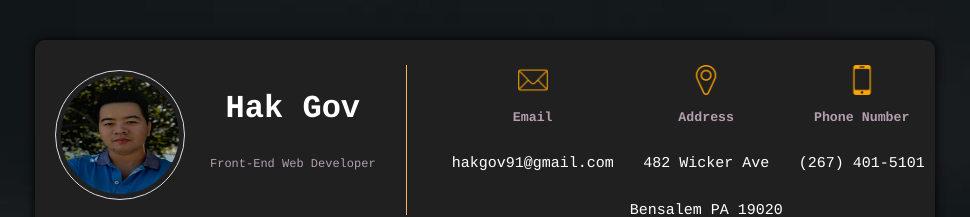
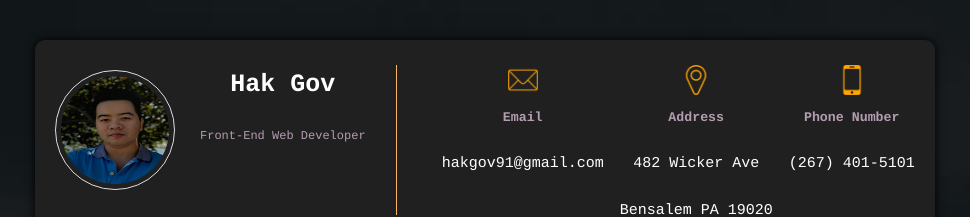
Before and after one commit to srongov/card-portfolio, a React (Create React App) app: page / in a window 1280 px wide. Shown: the top 217 px of the page, without its empty margins (155-1125 px from the left). Built offline with nearby package versions, Linux system fonts and the light colour scheme.

Commit message:
media query height

```diff
--- a/src/index.css
+++ b/src/index.css
@@ -365,7 +365,7 @@ h5 {
 }
 
 
-@media screen
+/* @media screen
   and (min-device-width: 1200px)
   and (max-device-width: 1600px)
   and (-webkit-min-device-pixel-ratio: 1) {
@@ -407,8 +407,37 @@ h5 {
       padding-top: 10px;
     }
 
+} */
+
+@media only screen and (max-height: 900px){
+  .top-container {
+    height: 700px;
+  }
+
+  .myPic img {
+    width: 120px;
+    height: 120px;
+    margin-top: 10px;
+  }
+
+  .line {
+    width: 130px;
+  }
+
+  .profile-dev h1 {
+    margin-top: 10px;
+    font-size: 25px;
+  }
+
+  .information {
+    margin-top: 20px;
+  }
+
+  .nav {
+    border-radius: 8px;
+  }
+
 }
-
 
 @media only screen and (max-width: 1465px) {
 
```
